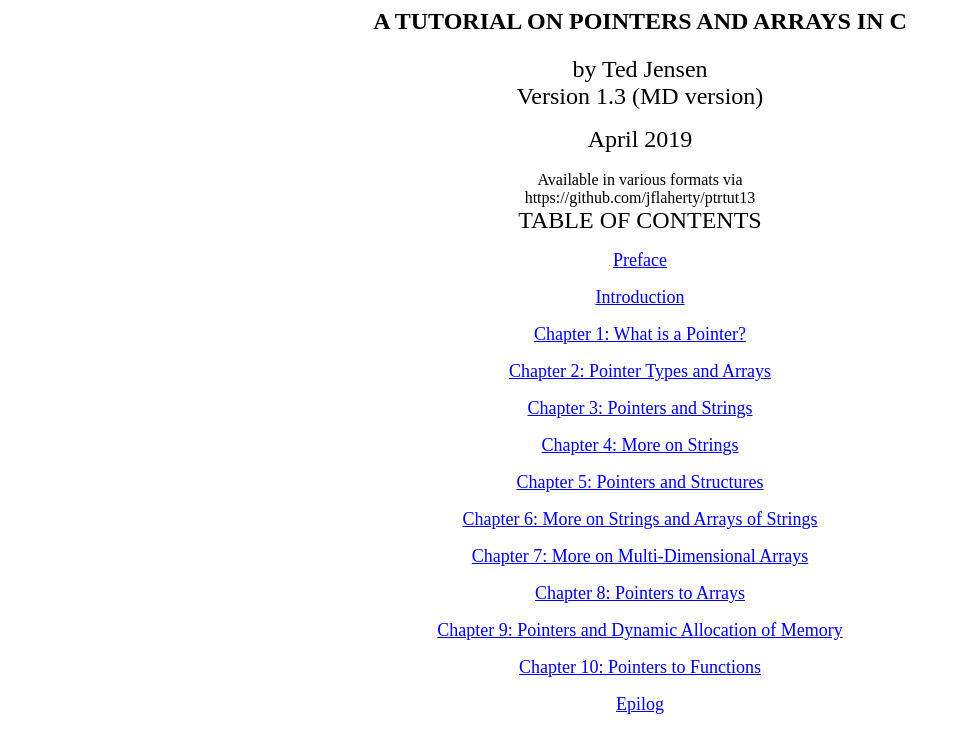
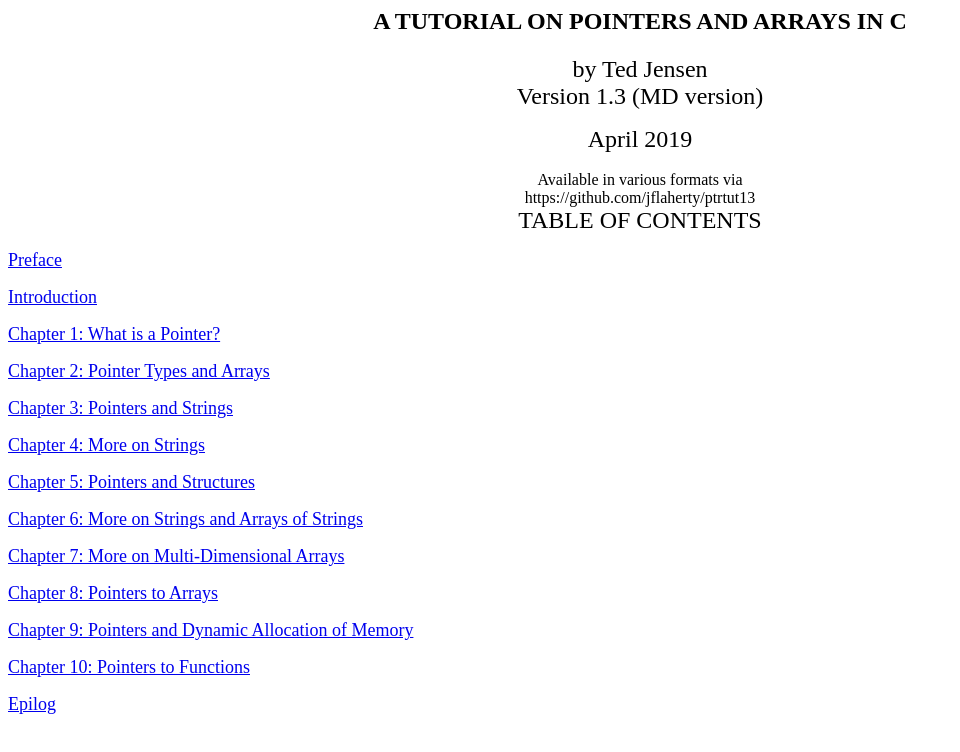
Before and after one commit to jflaherty/ptrtut13, a plain HTML site: page html/pointers.htm in a window 1280 px wide. Shown: the whole page, without its empty margins (0-960 px from the left). Drawn offline with Linux system fonts and the light colour scheme.

Commit message:
Fix missing ch6 subsection and TOC entry
I think there was an issue with the pandoc app converting html to LaTex for chapter 6.
Specifically with the missing subsection tag. This in turn caused the TOC to get generated
without chapter 6 referenced. This has been corrected as well as some cleanup to the
TOC file (delete  subsubsections) as well as taking the center tag out of pointers.htm

```diff
--- a/html/pointers.htm
+++ b/html/pointers.htm
@@ -29,56 +29,43 @@ https://github.com/jflaherty/ptrtut13
 <CENTER><FONT SIZE=5>TABLE OF CONTENTS<BR>
 </FONT></CENTER>
 <P>
-<CENTER><a HREF="prefacex.htm" target="_top"><FONT SIZE=4>Preface </FONT></a>
+<a HREF="prefacex.htm" target="_top"><FONT SIZE=4>Preface </FONT></a>
 <BR>
-</CENTER>
 <P>
-<CENTER><a HREF="introx.htm" target="_top"><FONT SIZE=4>Introduction </FONT></a>
+<a HREF="introx.htm" target="_top"><FONT SIZE=4>Introduction </FONT></a>
 <BR>
-</CENTER>
 <P>
-<CENTER><a HREF="ch1x.htm"><FONT SIZE=4>Chapter 1: What is a Pointer? </FONT></a>
+<a HREF="ch1x.htm"><FONT SIZE=4>Chapter 1: What is a Pointer? </FONT></a>
 <BR>
-</CENTER>
 <P>
-<CENTER><A HREF="ch2x.htm"><FONT SIZE=4>Chapter 2: Pointer Types and Arrays </FONT></A>
+<A HREF="ch2x.htm"><FONT SIZE=4>Chapter 2: Pointer Types and Arrays </FONT></A>
 <BR>
-</CENTER>
 <P>
-<CENTER><A HREF="ch3x.htm"><FONT SIZE=4>Chapter 3: Pointers and Strings </FONT></A>
+<A HREF="ch3x.htm"><FONT SIZE=4>Chapter 3: Pointers and Strings </FONT></A>
 <BR>
-</CENTER>
 <P>
-<CENTER><A HREF="ch4x.htm"><FONT SIZE=4>Chapter 4: More on Strings </FONT></A>
+<A HREF="ch4x.htm"><FONT SIZE=4>Chapter 4: More on Strings </FONT></A>
 <BR>
-</CENTER>
 <P>
-<CENTER><A HREF="ch5x.htm"><FONT SIZE=4>Chapter 5: Pointers and Structures </FONT></A>
+<A HREF="ch5x.htm"><FONT SIZE=4>Chapter 5: Pointers and Structures </FONT></A>
 <BR>
-</CENTER>
 <P>
-<CENTER><A HREF="ch6x.htm"><FONT SIZE=4>Chapter 6: More on Strings and Arrays of Strings </FONT></A>
+<A HREF="ch6x.htm"><FONT SIZE=4>Chapter 6: More on Strings and Arrays of Strings </FONT></A>
 <BR>
-</CENTER>
 <P>
-<CENTER><A HREF="ch7x.htm"><FONT SIZE=4>Chapter 7: More on Multi-Dimensional Arrays </FONT></A>
+<A HREF="ch7x.htm"><FONT SIZE=4>Chapter 7: More on Multi-Dimensional Arrays </FONT></A>
 <BR>
-</CENTER>
 <P>
-<CENTER><A HREF="ch8x.htm"><FONT SIZE=4>Chapter 8: Pointers to Arrays </FONT></A>
+<A HREF="ch8x.htm"><FONT SIZE=4>Chapter 8: Pointers to Arrays </FONT></A>
 <BR>
-</CENTER>
 <P>
-<CENTER><A HREF="ch9x.htm"><FONT SIZE=4>Chapter 9: Pointers and Dynamic Allocation of Memory </FONT></A>
+<A HREF="ch9x.htm"><FONT SIZE=4>Chapter 9: Pointers and Dynamic Allocation of Memory </FONT></A>
 <BR>
-</CENTER>
 <P>
-<CENTER><A HREF="ch10x.htm"><FONT SIZE=4>Chapter 10: Pointers to Functions </FONT></A>
+<A HREF="ch10x.htm"><FONT SIZE=4>Chapter 10: Pointers to Functions </FONT></A>
 <BR>
-</CENTER>
 <P>
-<CENTER><A HREF="epilogx.htm"><FONT SIZE=4>Epilog </FONT></A>
+<A HREF="epilogx.htm"><FONT SIZE=4>Epilog </FONT></A>
 <BR>
-</CENTER>
 </BODY>
 </HTML>
```
Also changed, not shown: 8 other files.
